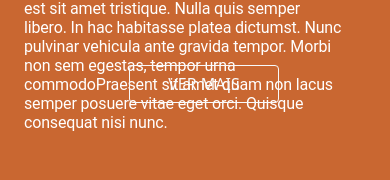
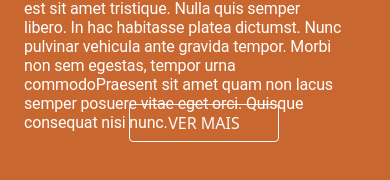
Before and after one commit to luanamonero/favela-radical-site, a React (Create React App) app: page / in a window 390 px wide. Shown: the part 814-994 px from the top of the page. Built offline with nearby package versions, Linux system fonts and the light colour scheme.

Commit message:
impl botao

```diff
--- a/src/style.css
+++ b/src/style.css
@@ -334,7 +334,7 @@ html {
 
   .heading button {
     position: absolute !important;
-    margin-top: 70% !important;
+    margin-top: 80% !important;
     width: 150px !important;
     margin-left: 30%;
   }
```
